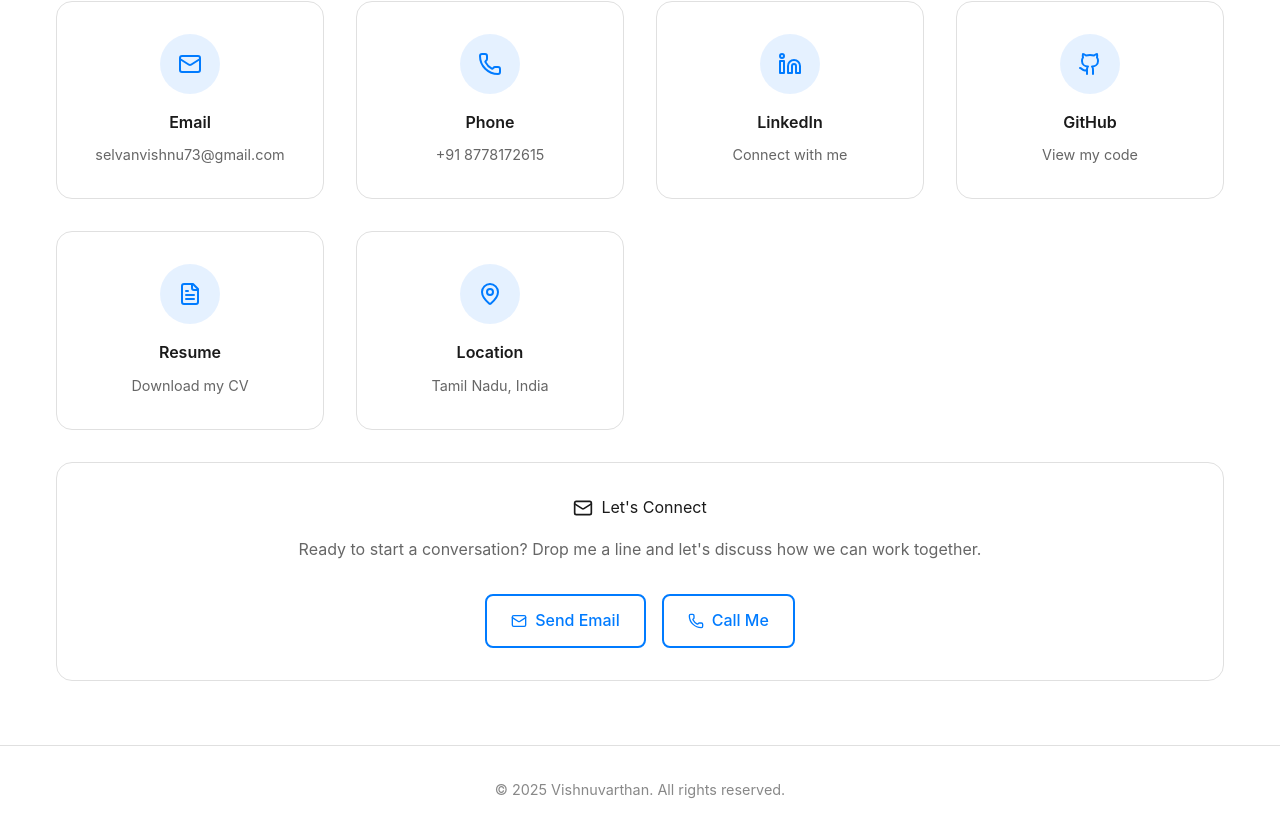
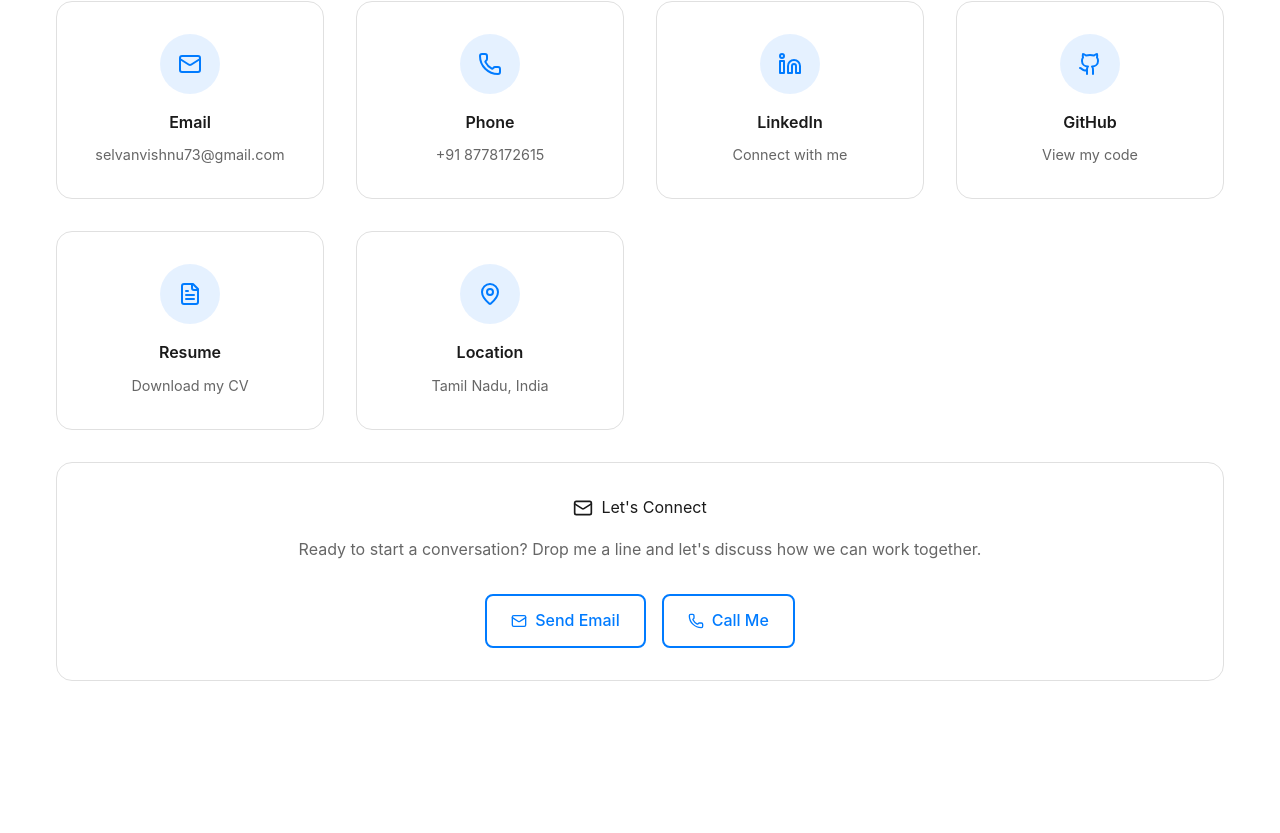
Before and after one commit to Vishnudevverse/Portfolio, a React (Vite) app: page / in a window 1280 px wide. Shown: the part 4422-5255 px from the top of the page. After the commit the page ends 5135 px from the top, so only its background shows below. Built offline with nearby package versions, Linux system fonts and the light colour scheme.

Commit message:
removed the footer mention the rights reservered

```diff
--- a/index.html
+++ b/index.html
@@ -4,7 +4,7 @@
     <head>
       <meta charset="UTF-8" />
       <meta name="viewport" content="width=device-width, initial-scale=1.0" />
-      <title>VISHNUVARTJAN | SOFTWARE DEVELOPER</title>
+      <title>VISHNUVARTHAN | SOFTWARE DEVELOPER</title>
     </head>
 
     <body>
--- a/src/App.tsx
+++ b/src/App.tsx
@@ -70,12 +70,6 @@ function App() {
       )}
 
       <ContactSection personalInfo={portfolioData.personalInfo} />
-
-      <footer className="footer">
-        <div className="container">
-          <p>&copy; 2025 Vishnuvarthan. All rights reserved.</p>
-        </div>
-      </footer>
     </div>
   );
 }
```
